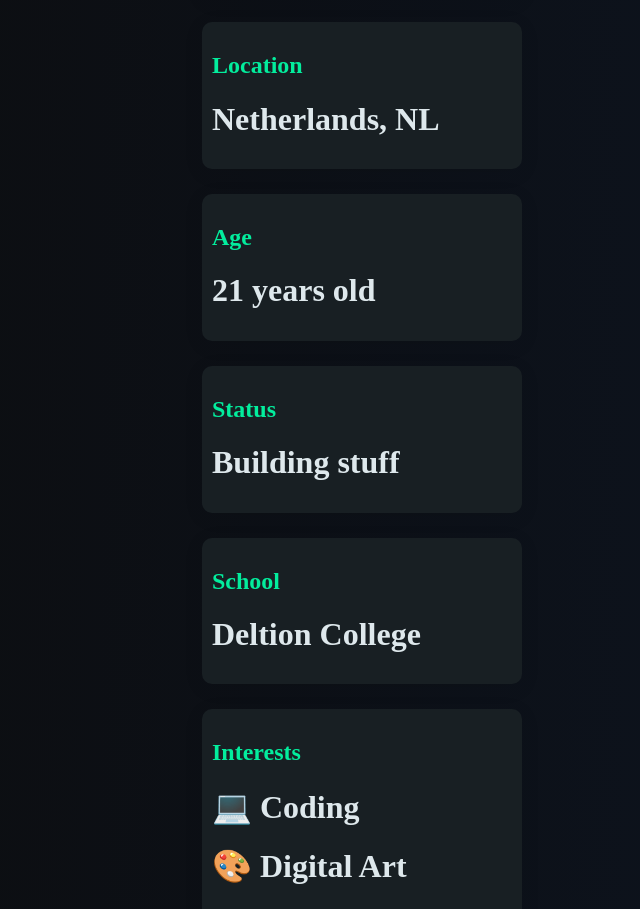
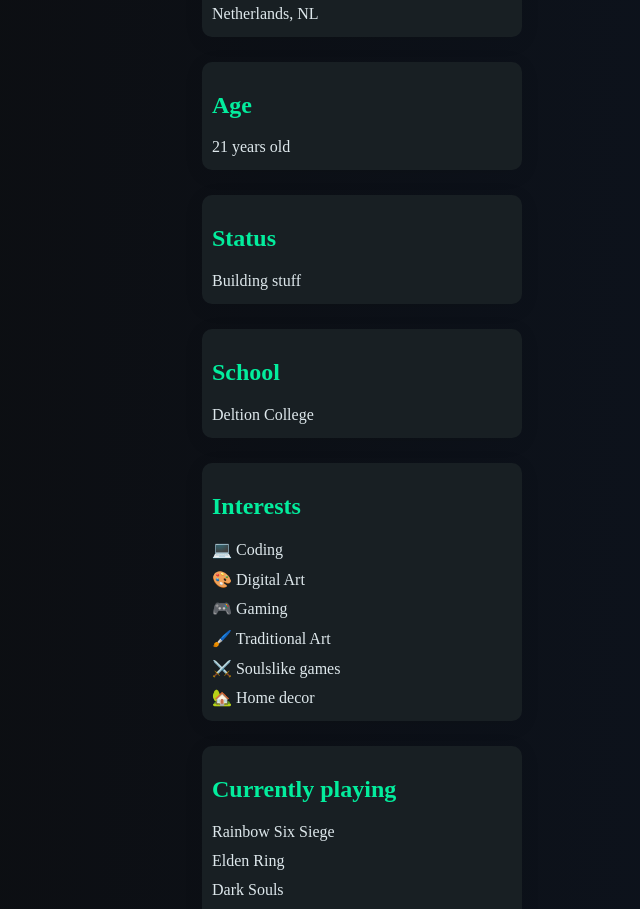
Before and after one commit to itzmitto/portfolioproject, a React (Vite) app: page /AboutMe in a window 1280 px wide. Shown: the part 1020-1929 px from the top of the page, without its empty margins (278-918 px from the left). Built offline with nearby package versions, Linux system fonts and the light colour scheme.

Commit message:
7de commit

```diff
--- a/src/pages/AboutMe.css
+++ b/src/pages/AboutMe.css
@@ -82,24 +82,30 @@ h2 {
 
 
 
-
-
-
-
-
-
-
-
-
-
-
-
-
-
-
-
-
-
+.card-content1{
+    font-size: 1rem;
+}
+.card-content2{
+    font-size: 1rem;
+}
+.card-content3{
+    font-size: 1rem;
+}
+.card-content4{
+    font-size: 1rem;
+}
+.card-content5{
+    font-size: 1rem;
+}
+.card-content6{
+    font-size: 1rem;
+}
+.card-content7{
+    font-size: 1rem;
+}
+.card-content8{
+    font-size: 1rem;
+}
 
 
 
@@ -112,3 +118,17 @@ h2 {
   margin: 25px auto;
   padding: 10px;
 }
+
+
+.card-content1 h2,
+.card-content2 h1,
+.card-content3 h1,
+.card-content4 h1,
+.card-content5 h1,
+.card-content6 h1,
+.card-content7 h1,
+.card-content8 h1 {
+  font-size: 1rem;
+  font-weight: 500;
+  margin-bottom: 4px;
+}
```
